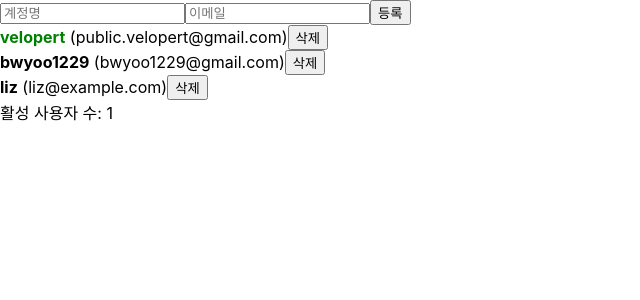
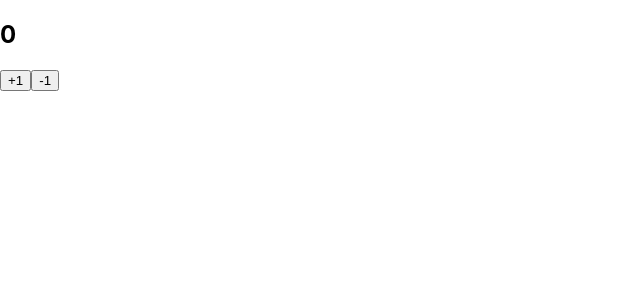
Before and after one commit to bwyoo1229/fc-react, a React (Create React App) app: page / in a window 1280 px wide. Shown: the top 300 px of the page, without its empty margins (0-640 px from the left). Built offline with nearby package versions, Linux system fonts and the light colour scheme.

Commit message:
useReducer 기초
- useReducer를 사용하면 상태 업데이트 로직을 컴포넌트 밖으로 분리 가능
  (다른 파일에 작성 후 분리해서도 사용이 가능해진다.)
- reducer란? -> 상태를 업데이트 하는 함수

* dispatch는 action을 발생시키는 함수

```diff
--- a/src/Counter.js
+++ b/src/Counter.js
@@ -1,21 +1,32 @@
-import React, { useState } from 'react';
+import React, { useReducer } from 'react';
+
+// 상태 업데이트 로직이 component 밖에 있다.
+// dispatch로 넘겨주는 인자가 action 으로 들어간다
+function reducer(state, action) {
+  switch (action.type) {
+    case 'INCREMENT':
+      return state + 1;
+    case 'DECREMENT':
+      return state - 1;
+    default:
+      throw new Error('Unhandled action');
+  }
+}
 
 function Counter() {
-  // const numberState = useState(0);
-  // const number = numberState[0];
-  // const setNumber = numberState[1];
-  // useState 함수는 배열([state, setState])을 반환 기본값 (state)를 parameter로 넣어줘야한다.
-  const [number, setNumber] = useState(0);
-
+  // [state, dispatch]
+  const [number, dispatch] = useReducer(reducer, 0);
   const onIncrease = () => {
-    // 다음 업데이트할 값을 넣어줌
-    // 어떻게 업데이트할지 함수 (업데이트 함수)를 넣어줄 수도 있음 -> 최적화
-    // setNumber(number => number + 1);
-    setNumber(number + 1);
+    // onIncrease가 불리면 dispatch 함수를 통해 인자로 넘겨주는 값과 함께 action을 발생시킨다.
+    dispatch({
+      type: 'INCREMENT',
+    });
   };
 
   const onDecrease = () => {
-    setNumber(number - 1);
+    dispatch({
+      type: 'DECREMENT',
+    });
   };
 
   return (
--- a/src/index.js
+++ b/src/index.js
@@ -2,11 +2,12 @@
 import ReactDOM from 'react-dom';
 import './index.css';
 import App from './App';
+import Counter from './Counter';
 import reportWebVitals from './reportWebVitals';
 
 ReactDOM.render(
   <React.StrictMode>
-    <App />
+    <Counter />
   </React.StrictMode>,
   document.getElementById('root')
 );
```
